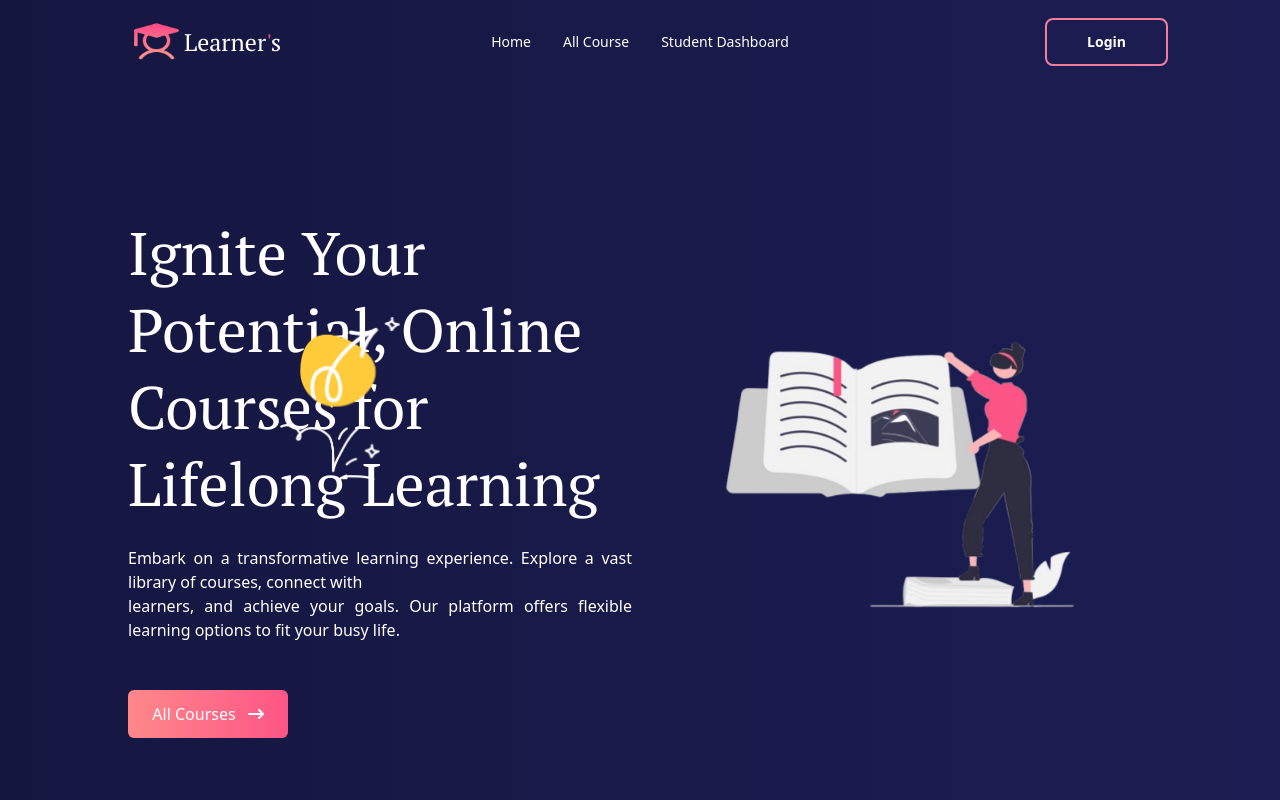
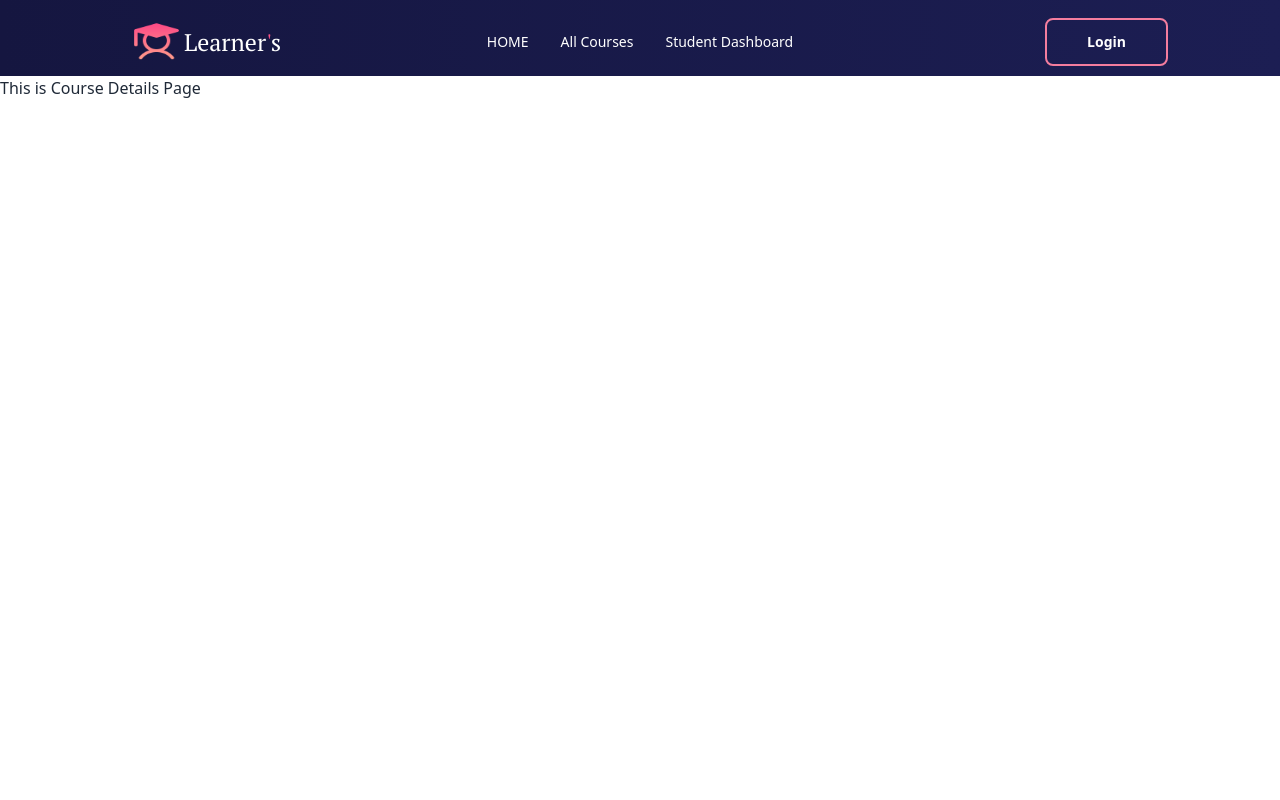
Before and after one commit to dev-hafiz/Course-Management-React, a React (Vite) app: page /courses/1 in a window 1280 px wide. Shown: the top 800 px of the page. Built offline with nearby package versions, Linux system fonts and the light colour scheme; no server answers.

Commit message:
Instal React Router Dom and Set up router successfully to navigate user easily one page to another page

```diff
--- a/src/App.jsx
+++ /dev/null
@@ -1,11 +0,0 @@
-import Home from "./pages/home/Home";
-
-function App() {
-  return (
-    <>
-      <Home />
-    </>
-  );
-}
-
-export default App;
--- /dev/null
+++ b/src/Layout/Main.jsx
@@ -0,0 +1,13 @@
+import { Outlet } from "react-router-dom";
+import Navbar from "../components/shared/Navbar";
+
+const Main = () => {
+  return (
+    <>
+      <Navbar />
+      <Outlet />
+    </>
+  );
+};
+
+export default Main;
--- /dev/null
+++ b/src/Routes/Routes.jsx
@@ -0,0 +1,28 @@
+import { createBrowserRouter } from "react-router-dom";
+import Main from "../Layout/Main";
+import Home from "../pages/home/Home";
+import Courses from "../pages/courses/Courses";
+import CourseDetails from "../pages/course-details/CourseDetails";
+
+export const router = createBrowserRouter([
+  {
+    path: "/",
+    element: <Main />,
+    children: [
+      {
+        path: "/",
+        element: <Home />,
+      },
+      {
+        path: "courses",
+        element: <Courses />,
+      },
+      {
+        path: "courses/:id",
+        element: <CourseDetails />,
+        // loader: ({ params }) =>
+        //   fetch(`http://localhost:5000/courses/${params.id}`),
+      },
+    ],
+  },
+]);
--- a/src/components/shared/Navbar.jsx
+++ b/src/components/shared/Navbar.jsx
@@ -1,4 +1,5 @@
 /* eslint-disable react/no-unescaped-entities */
+import { Link } from "react-router-dom";
 import logo from "../../../public/logo.png";
 const Navbar = () => {
   return (
@@ -26,32 +27,32 @@ const Navbar = () => {
             className="menu menu-sm dropdown-content bg-[#F47D9E] rounded-box z-[1] mt-3 w-52 p-2 shadow"
           >
             <li>
-              <a>HOME</a>
+              <Link to="/">HOME</Link>
             </li>
 
             <li>
-              <a>All Course</a>
+              <Link to="/courses">All Courses</Link>
             </li>
             <li>
               <a>Student Dashboard</a>
             </li>
           </ul>
         </div>
-        <a className="btn btn-ghost ">
+        <Link to="/" className="btn btn-ghost ">
           <img src={logo} className="w-[55px] h-full " alt="logo" />
           <span className="text-2xl  font-serif font-medium -ml-2">
             Learner<span className="text-[#FD5386]">'</span>s
           </span>
-        </a>
+        </Link>
       </div>
       <div className="navbar-center hidden lg:flex">
         <ul className="menu menu-horizontal px-1">
           <li>
-            <a>Home</a>
+            <Link to="/">HOME</Link>
           </li>
 
           <li>
-            <a>All Course</a>
+            <Link to="/courses">All Courses</Link>
           </li>
           <li>
             <a>Student Dashboard</a>
--- a/src/main.jsx
+++ b/src/main.jsx
@@ -1,10 +1,11 @@
-import { StrictMode } from 'react'
-import { createRoot } from 'react-dom/client'
-import App from './App.jsx'
-import './index.css'
+import { StrictMode } from "react";
+import { createRoot } from "react-dom/client";
+import "./index.css";
+import { RouterProvider } from "react-router-dom";
+import { router } from "./Routes/Routes.jsx";
 
-createRoot(document.getElementById('root')).render(
+createRoot(document.getElementById("root")).render(
   <StrictMode>
-    <App />
-  </StrictMode>,
-)
+    <RouterProvider router={router} />
+  </StrictMode>
+);
--- /dev/null
+++ b/src/pages/course-details/CourseDetails.jsx
@@ -0,0 +1,9 @@
+const CourseDetails = () => {
+  return (
+    <div>
+      <h1>This is Course Details Page</h1>
+    </div>
+  );
+};
+
+export default CourseDetails;
--- a/src/pages/courses/Courses.jsx
+++ b/src/pages/courses/Courses.jsx
@@ -4,10 +4,11 @@ import Searchbar from "../../components/Searchbar";
 import { useState } from "react";
 import { useEffect } from "react";
 import Button from "../../components/shared/Button";
+import { Link } from "react-router-dom";
 
 const Courses = () => {
   const [courses, setCourses] = useState([]);
-  console.log("Courses", courses);
+  // console.log("Courses", courses);
 
   useEffect(() => {
     fetch("http://localhost:5000/courses")
@@ -28,7 +29,7 @@ const Courses = () => {
     <div className="mx-5 md:mx-32 mt-10 mb-44 flex flex-col justify-center items-center gap-4">
       <Searchbar />
       <div className="grid grid-cols-1 md:grid-cols-12 gap-4">
-        {courses?.slice(0, 4).map((course, index) => (
+        {courses?.map((course, index) => (
           <div
             key={index}
             className="col-span-12 md:col-span-6  lg:col-span-3 mb-5"
@@ -132,13 +133,12 @@ const Courses = () => {
                 </div>
               </div>
               {/* Button  */}
-              <Button children={"Details"} />
+              <Link to={`courses/${course?._id}`}>
+                <Button children={"Details"} />
+              </Link>
             </div>
           </div>
         ))}
-      </div>
-      <div className="w-[200px] my-8 ">
-        <Button children={"Course Listing Page"} />
       </div>
     </div>
   );
--- a/src/pages/home/Home.jsx
+++ b/src/pages/home/Home.jsx
@@ -1,11 +1,9 @@
-import Navbar from "../../components/shared/Navbar";
 import Courses from "../courses/Courses";
 import Hero from "./home-components/Hero";
 
 const Home = () => {
   return (
     <div>
-      <Navbar />
       <Hero />
       <Courses />
     </div>
--- a/src/pages/home/home-components/Hero.jsx
+++ b/src/pages/home/home-components/Hero.jsx
@@ -4,6 +4,7 @@ import Button from "../../../components/shared/Button";
 import heroImage from "../../../assets/heroImage1.png";
 import shape1 from "../../../assets/shape1.png";
 import shape2 from "../../../assets/shape2.png";
+import { Link } from "react-router-dom";
 
 const Hero = () => {
   return (
@@ -37,7 +38,9 @@ const Hero = () => {
             learning options to fit your busy life.
           </p>
           <div className="mt-6 w-[160px]">
-            <Button children={"All Courses"} />
+            <Link to="/courses">
+              <Button children={"All Courses"} />
+            </Link>
           </div>
         </div>
 
```
